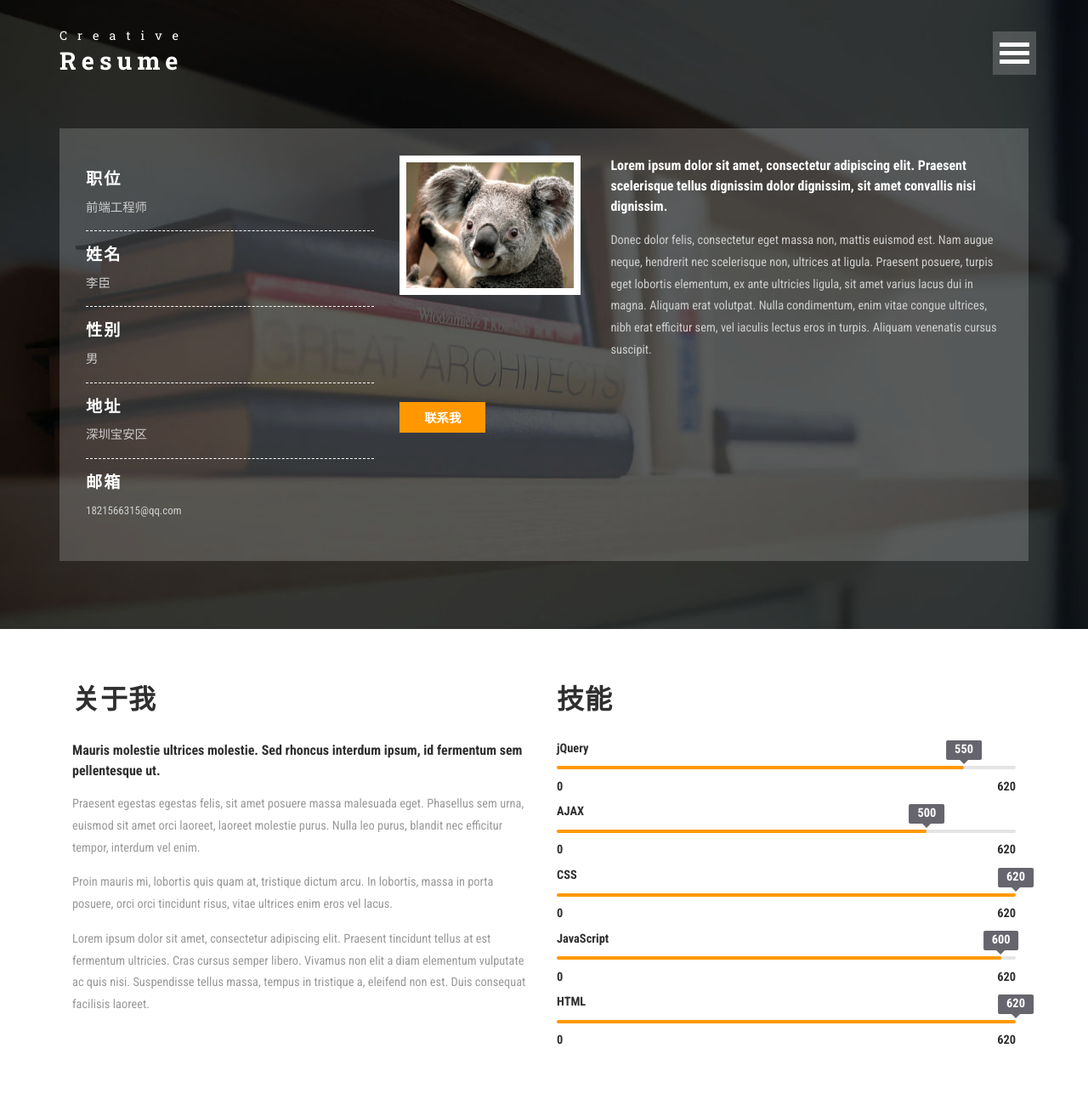
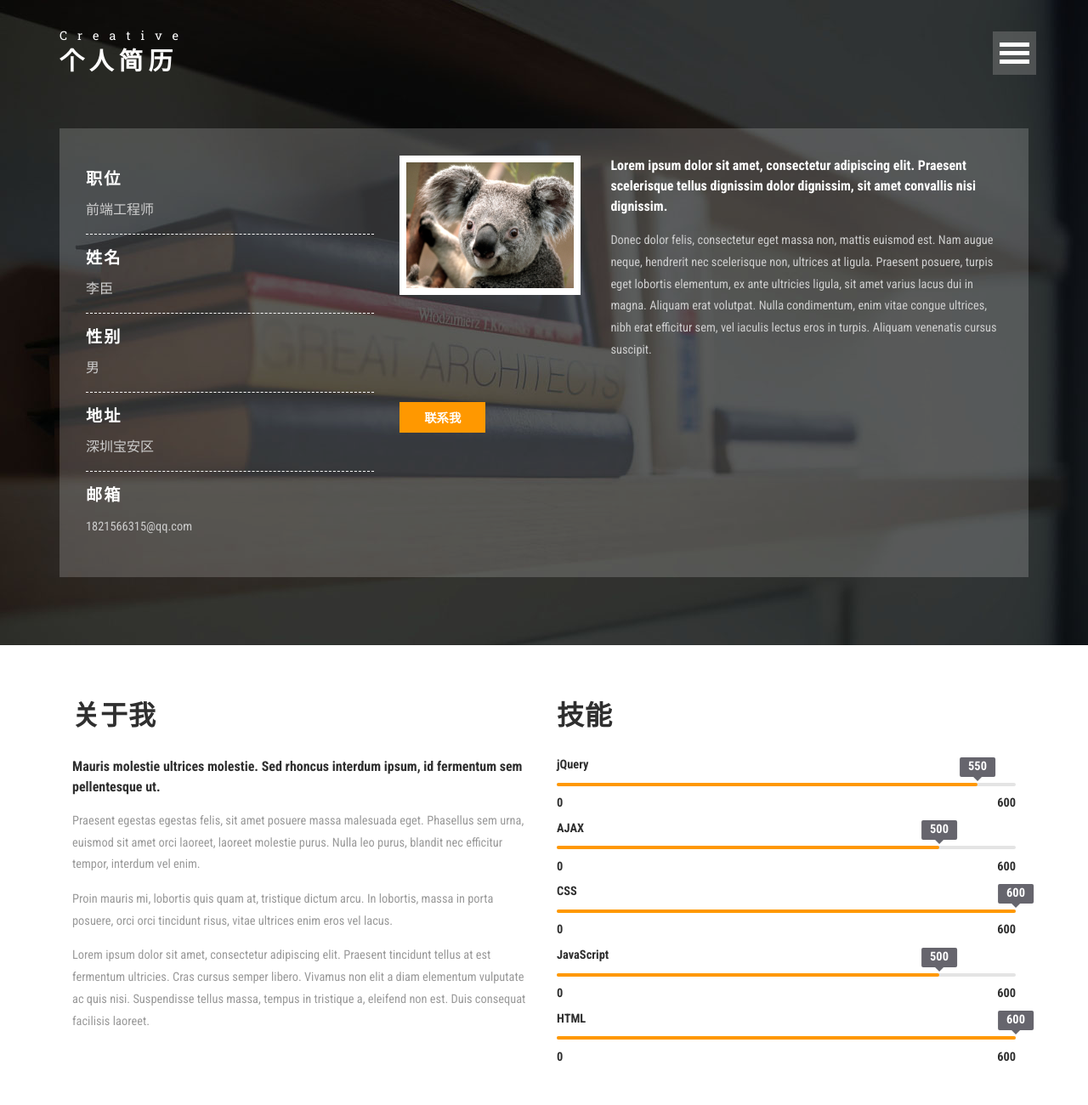
Before and after one commit to lc1821566315/lc1821566315.github.io, a plain HTML site: page index.html in a window 1280 px wide. Shown: the top 1300 px of the page at 85% size. Drawn offline with Linux system fonts and the light colour scheme.

Commit message:
简历修改

```diff
--- a/css/style.css
+++ b/css/style.css
@@ -63,7 +63,7 @@ body{
     letter-spacing: 2px;
 }
 .w3ls-banner-left-info p{
-    font-size: .9em;
+    font-size: 16px;
     margin: 1em 0 0 0;
     color: #cecece;
 }
@@ -517,7 +517,7 @@ body{
 /*-- feedback --*/
 .feedback{
 	background:url(../images/3.jpg) no-repeat 0px 0px;
-	background:size:cover;
+	background:cover;
 }
 .feedback-top{
     padding: 1em;
@@ -650,7 +650,7 @@ body{
     width: 100%;
     border-bottom: 1px solid #dcdcdc;
     background: none;
-    -webkit-appearance: none;
+    appearance: none;
 	outline: none;
 }
 .contact textarea {
@@ -729,7 +729,7 @@ body{
     font-size: .9em;
     font-weight: 600;
     margin: 1em 0 0 0;
-    -webkit-appearance: none;
+    appearance: none;
     background: #FF9800;
     border: 2px solid #ff9800;
     -webkit-transition: 0.5s all;
--- a/index.html
+++ b/index.html
@@ -68,7 +68,7 @@ $(document).ready(function() {
 		<!-- menu -->
 		<div class="container">
 			<div class="agile-logo">
-				<h1><a href="index.html">Creative<span>Resume</span></a></h1>
+				<h1><a href="index.html">Creative<span>个人简历</span></a></h1>
 			</div>
 			<div class="w3l-banner-grids">
 				<div class="col-md-8 w3ls-banner-right">
@@ -130,9 +130,9 @@ $(document).ready(function() {
 							  <div class='bar_group'>
 								<div class='bar_group__bar thin' label='jQuery' show_values='true' tooltip='true' value='550'></div>
 								<div class='bar_group__bar thin' label='AJAX' show_values='true' tooltip='true' value='500'></div>
-								<div class='bar_group__bar thin' label='CSS' show_values='true' tooltip='true' value='620'></div>
-								<div class='bar_group__bar thin' label='JavaScript' show_values='true' tooltip='true' value='600'></div>
-								<div class='bar_group__bar thin' label='HTML' show_values='true' tooltip='true' value='620'></div>
+								<div class='bar_group__bar thin' label='CSS' show_values='true' tooltip='true' value='600'></div>
+								<div class='bar_group__bar thin' label='JavaScript' show_values='true' tooltip='true' value='500'></div>
+								<div class='bar_group__bar thin' label='HTML' show_values='true' tooltip='true' value='600'></div>
 							  </div>
 							</div>
 							<div class='clear'></div>
```
